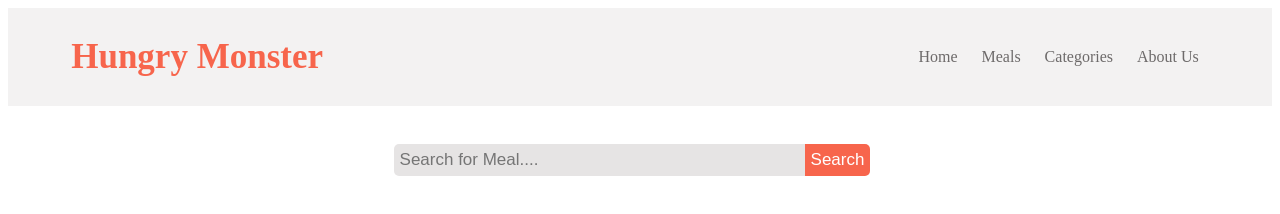
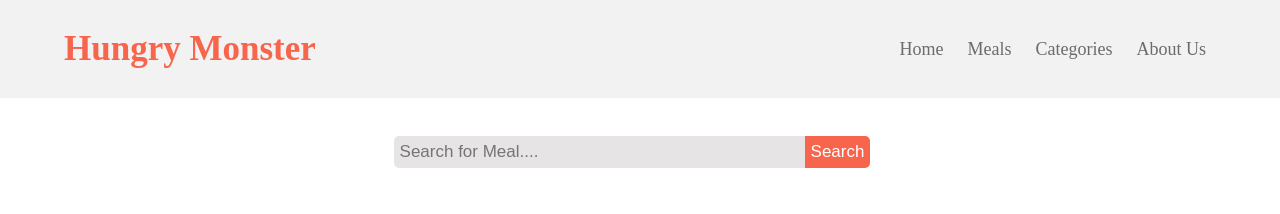
Before and after one commit to bmrabiulalam/hungry-monster, a plain HTML site: page index.html in a window 1280 px wide. Drawn offline with Linux system fonts and the light colour scheme.

Commit message:
Hungry Monster Final

```diff
--- a/app.js
+++ b/app.js
@@ -70,9 +70,9 @@ const searchMeal = () => {
                 const perMealDiv = document.createElement('div');
                 perMealDiv.className = 'per-meal-div';
                 perMealDiv.innerHTML = `
-                    <img src="${meal.strMealThumb}">
-                    <p>${meal.strMeal}</p>
-                    <input id="meal-id" type="hidden" value="${meal.idMeal}">
+                        <img src="${meal.strMealThumb}">
+                        <p>${meal.strMeal}</p>
+                        <input id="meal-id" type="hidden" value="${meal.idMeal}">
                 `;
                 mealsDiv.appendChild(perMealDiv);
             });
@@ -119,6 +119,9 @@ document.getElementById('meals').addEventListener('click', event => {
         };
 
         mealDetailsDiv.appendChild(ul);
+        // Show the meal details
         mealDetailsDiv.style.display = 'block';
+        // Get to the div showing the meal recipe details
+        mealDetailsDiv.scrollIntoView();
     });
 });
--- a/style.css
+++ b/style.css
@@ -1,3 +1,7 @@
+body, html{
+    padding:0;
+    margin:0;
+}
 #nav{
     padding: 0 5%;
     display: flex;
@@ -15,7 +19,7 @@
     list-style: none;
     display: inline;
     padding: 10px;
-    font-size: 16px;
+    font-size: 18px;
     font-weight: 500;
     color: rgb(109, 106, 106);
 }
```
